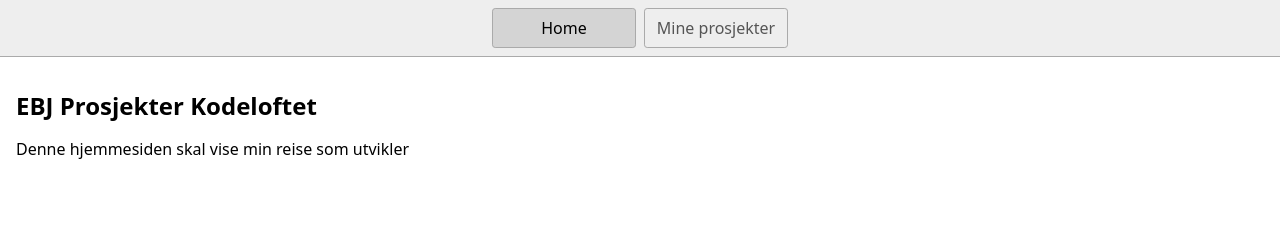
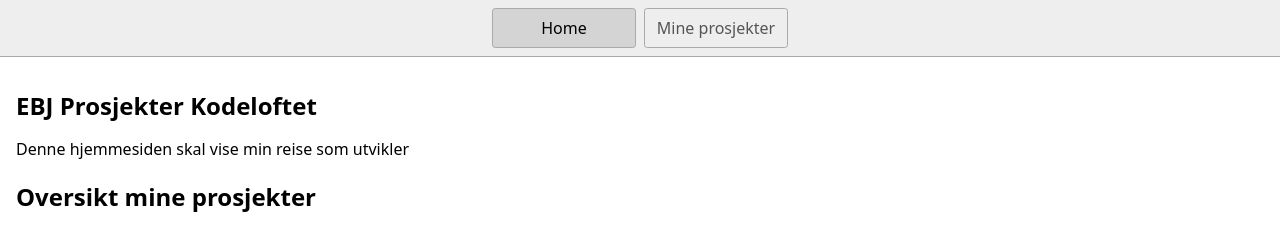
Before and after one commit to EvyBettina/Mineprosjekterkodeloftet, a website: page index.html in a window 1280 px wide. Drawn offline with Linux system fonts and the light colour scheme.

Commit message:
added h2

```diff
--- a/index.html
+++ b/index.html
@@ -19,6 +19,8 @@
     <main>
       <h1>EBJ Prosjekter Kodeloftet</h1>
       <p>Denne hjemmesiden skal vise min reise som utvikler</p>
+
+      <h2>Oversikt mine prosjekter</h2>
          </main>
   </body>
 </html>
```
